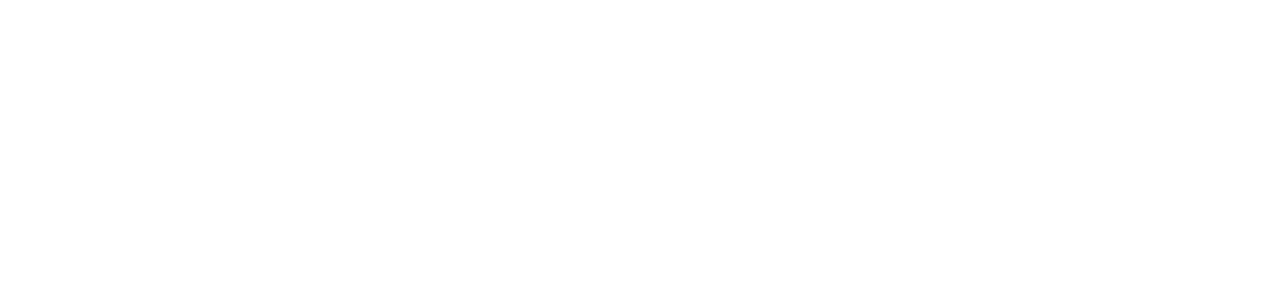
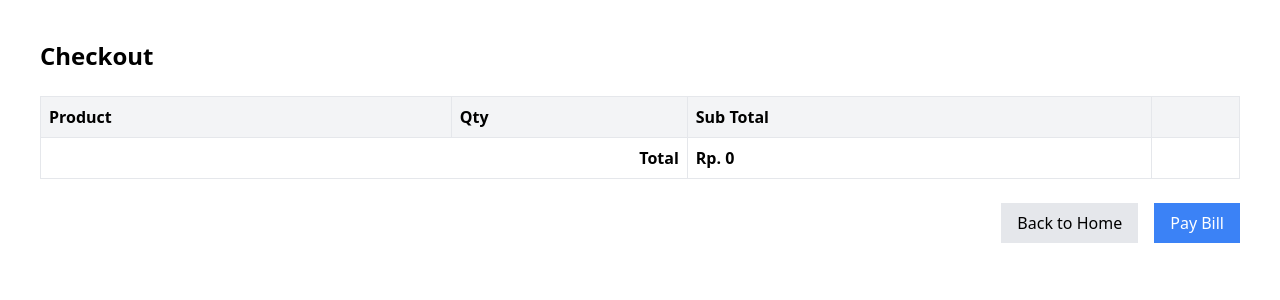
Before and after one commit to Dipaanggra/maspos, a Vue app: page /checkout in a window 1280 px wide. Before the commit this address had no page. Shown: the top 300 px of the page. Built offline with nearby package versions, Linux system fonts and the light colour scheme.

Commit message:
first commit

```diff
--- a/src/router/index.js
+++ b/src/router/index.js
@@ -2,6 +2,7 @@
 import LoginView from '@/views/LoginView.vue'
 import ProductView from '@/views/ProductView.vue'
 import AddProduct from '@/views/AddProduct.vue'
+import CheckOut from '@/views/CheckOut.vue'
 
 const router = createRouter({
   history: createWebHistory(import.meta.env.BASE_URL),
@@ -20,6 +21,11 @@
       path: '/addproduct',
       name: 'addproduct',
       component: AddProduct
+    },
+    {
+      path: '/checkout',
+      name: 'checkout',
+      component: CheckOut
     }
   ]
 })
--- a/src/views/CheckOut.vue
+++ b/src/views/CheckOut.vue
@@ -74,7 +74,7 @@
             </table>
         </div>
         <div class="mt-6 flex justify-end gap-4">
-            <button @click="$router.push('/')" class="bg-gray-200 px-4 py-2">Back to Home</button>
+            <button @click="$router.push('/products')" class="bg-gray-200 px-4 py-2">Back to Home</button>
             <button @click="payBill" class="bg-blue-500 text-white px-4 py-2">Pay Bill</button>
         </div>
     </div>
```
